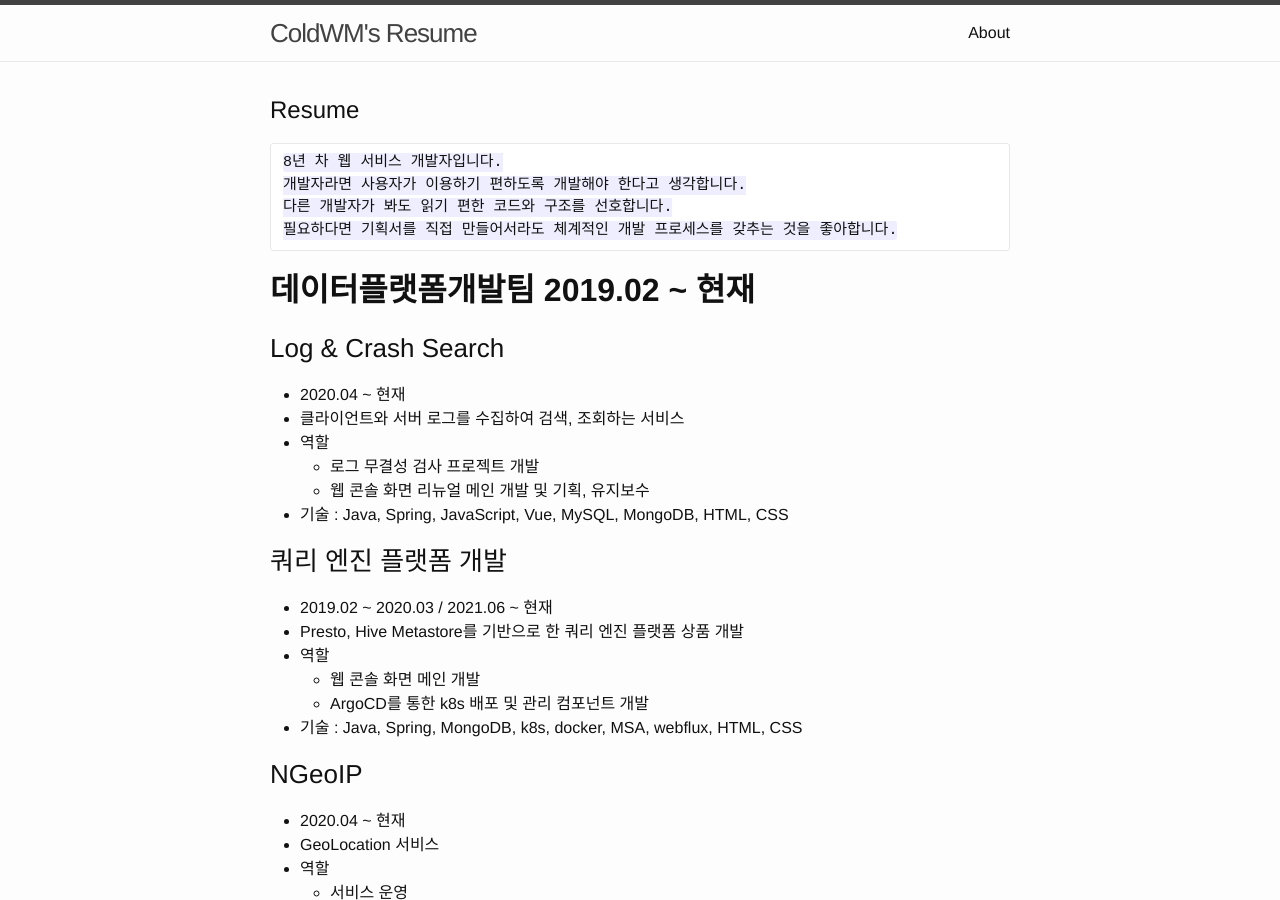
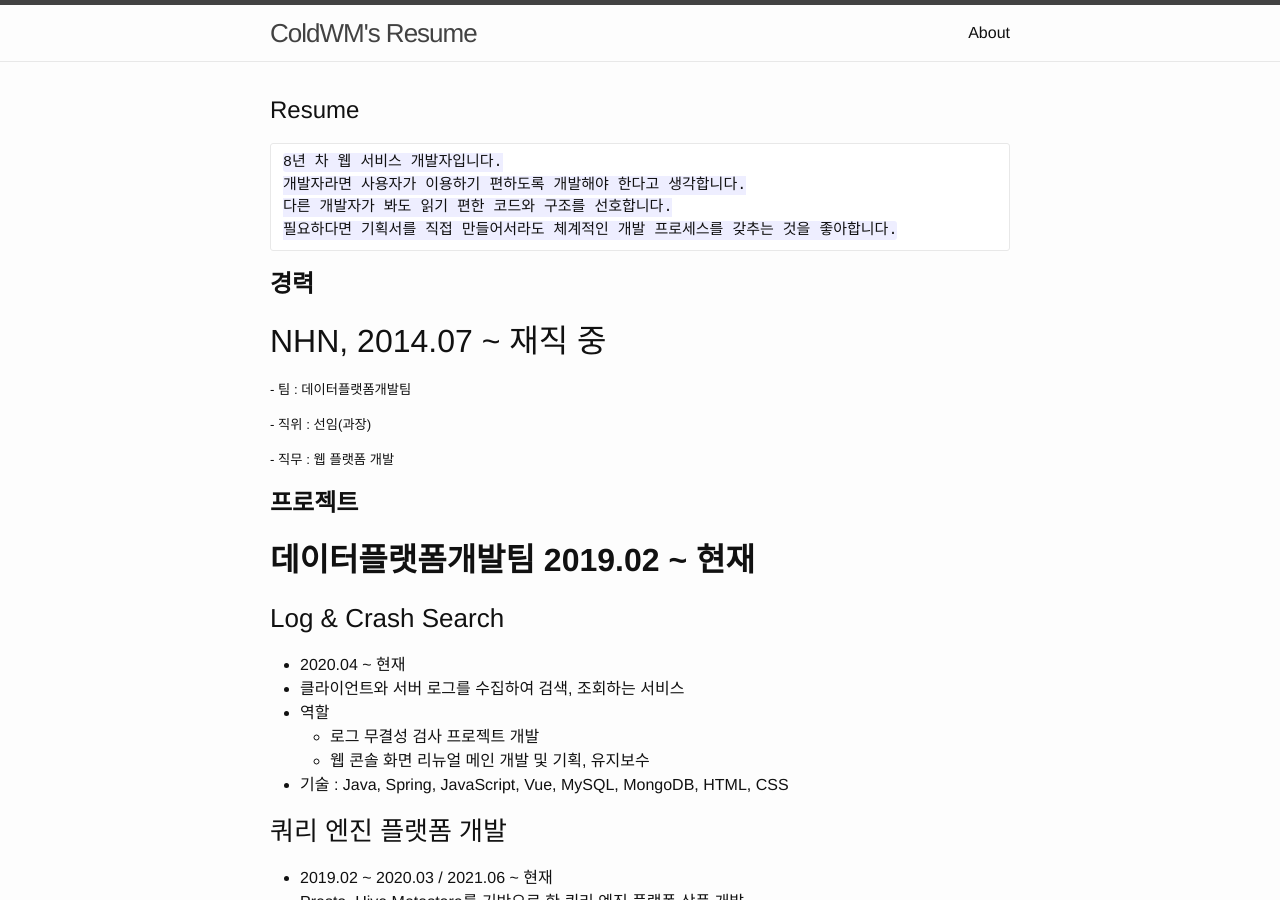
Before and after one commit to ColdWM/resume, a Jekyll site: the page built from _posts/2021-08-20-resume.md, in a window 1280 px wide and 900 px high. Built offline with Jekyll 4.4.1, drawn with Linux system fonts in a browser that asks for light colours; Markdown is read by kramdown in place of the engine named in the settings.

Commit message:
경력 회사 추가

````diff
--- a/_posts/2021-08-20-resume.md
+++ b/_posts/2021-08-20-resume.md
@@ -14,7 +14,14 @@ categories: resume
 다른 개발자가 봐도 읽기 편한 코드와 구조를 선호합니다.
 필요하다면 기획서를 직접 만들어서라도 체계적인 개발 프로세스를 갖추는 것을 좋아합니다.
 ```
+# **경력**
+## NHN, 2014.07 ~ 재직 중
+##### - 팀 : 데이터플랫폼개발팀
+##### - 직위 : 선임(과장)
+##### - 직무 : 웹 플랫폼 개발
 
+
+# **프로젝트**
 ## **데이터플랫폼개발팀 2019.02 ~ 현재**
 ### Log & Crash Search
 * 2020.04 ~ 현재
````
